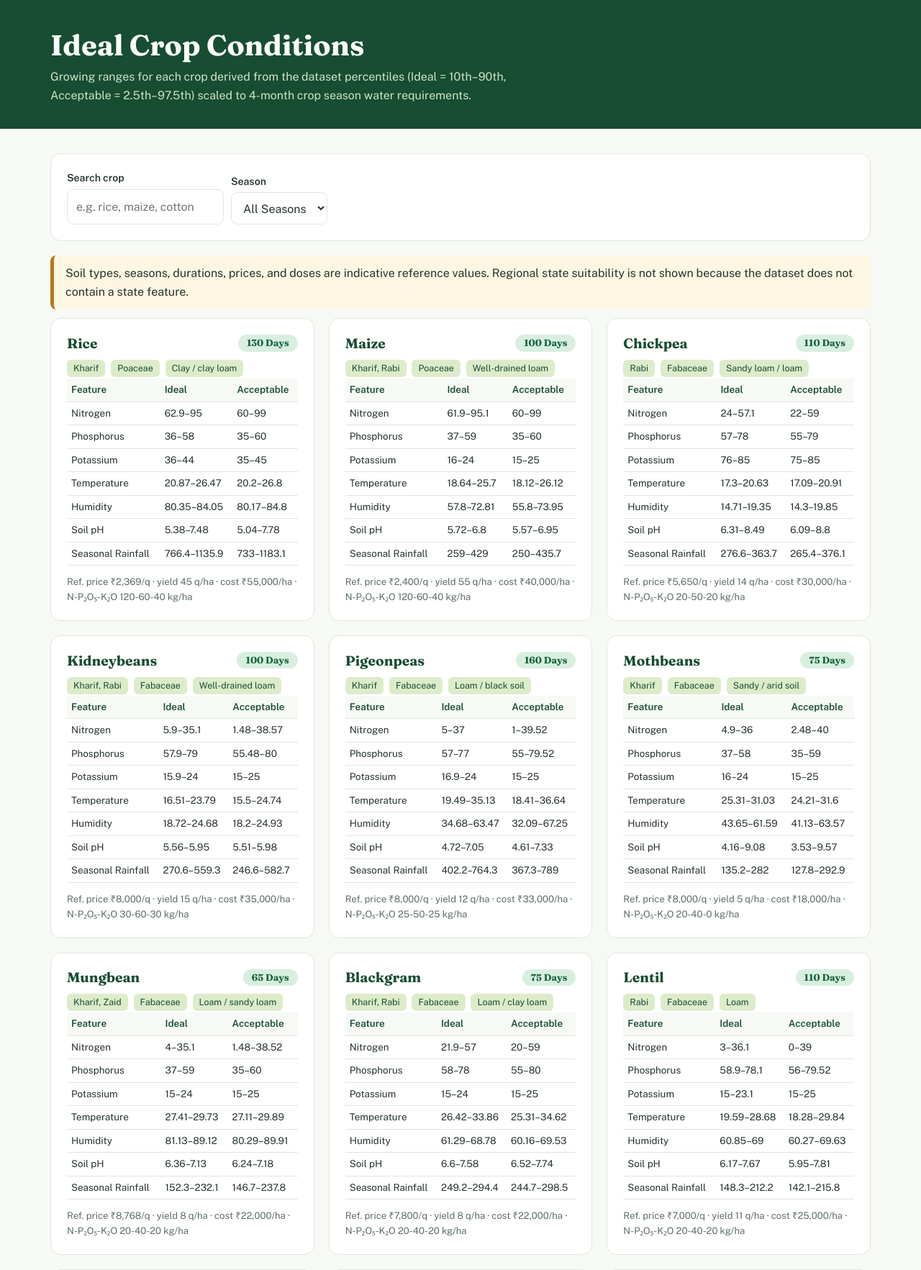
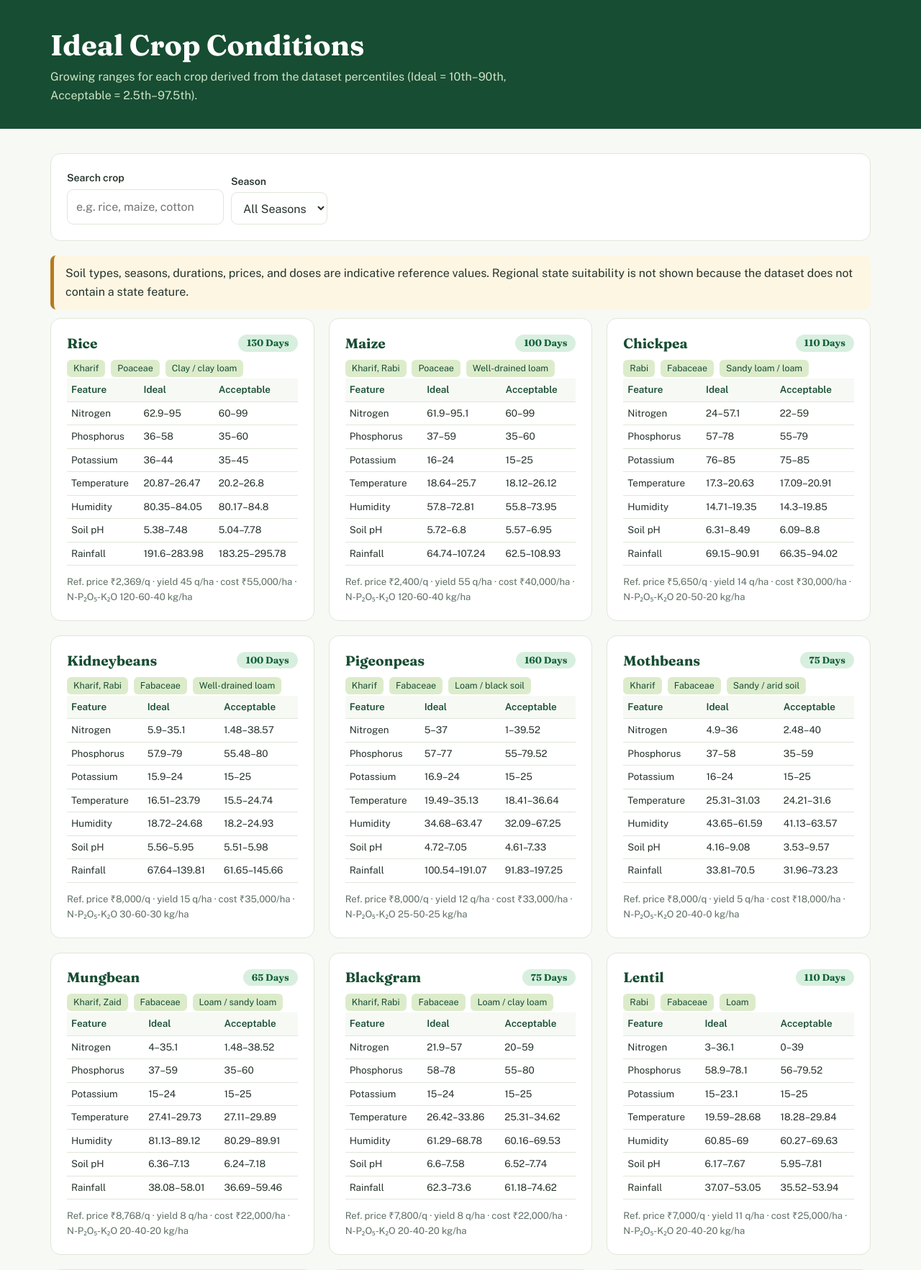
Before and after one commit to kodisushant/Crop-Recommendation-ML-Project, a FastAPI app: page /ideal-conditions in a window 1280 px wide. Shown: the part 65-1830 px from the top of the page at 72% size. Run offline with FastAPI, Linux system fonts and the light colour scheme; parts of the project's set-up code (start-up, migrations or seed data) failed here and were passed over.

Commit message:
fix: restore dataset rainfall ideal ranges and use seasonal rainfall directly without scaling

```diff
--- a/src/crop_advisor/main.py
+++ b/src/crop_advisor/main.py
@@ -30,22 +30,12 @@ API_KEY = os.getenv("DATA_GOV_API_KEY", "")
 RESOURCE = os.getenv("DATA_GOV_RESOURCE_ID", "9ef84268-d588-465a-a308-a864a43d0070")
 REQ_HEADERS = {"User-Agent": "Mozilla/5.0 (Windows NT 10.0; Win64; x64) AppleWebKit/537.36 (KHTML, like Gecko) Chrome/120.0.0.0 Safari/537.36"}
 
-# Scaling factor for agricultural season (India's crop season spans 4 months = 1/3 of year).
-# Scaled ranges match ICAR seasonal water requirements for crops.
-SEASON_FACTOR = 4.0
-
 # ---------- dataset-derived ranges ----------
 RANGES = {}
 for crop, g in DF.groupby("label"):
-    RANGES[crop] = {}
-    for f in FEATURES:
-        factor = SEASON_FACTOR if f == "rainfall" else 1.0
-        RANGES[crop][f] = {
-            "ideal": [round(float(g[f].quantile(.10)) * factor, 1 if f == "rainfall" else 2),
-                      round(float(g[f].quantile(.90)) * factor, 1 if f == "rainfall" else 2)],
-            "acceptable": [round(float(g[f].quantile(.025)) * factor, 1 if f == "rainfall" else 2),
-                          round(float(g[f].quantile(.975)) * factor, 1 if f == "rainfall" else 2)]
-        }
+    RANGES[crop] = {f: {"ideal": [round(float(g[f].quantile(.10)), 2), round(float(g[f].quantile(.90)), 2)],
+                        "acceptable": [round(float(g[f].quantile(.025)), 2), round(float(g[f].quantile(.975)), 2)]}
+                    for f in FEATURES}
 
 
 # ---------- schemas ----------
@@ -56,7 +46,7 @@ class Conditions(BaseModel):
     temperature: float = Field(..., ge=-5, le=55, description="°C")
     humidity: float = Field(..., ge=0, le=100, description="%")
     ph: float = Field(..., ge=0, le=14)
-    rainfall: float = Field(..., ge=0, le=4000, description="Seasonal rainfall in mm (4-month crop season)")
+    rainfall: float = Field(..., ge=0, le=1000, description="Rainfall in mm")
     state: Optional[str] = Field(None, description="Location only - NOT an ML input")
 
 class DistrictLocation(BaseModel):
@@ -366,10 +356,9 @@ def current_weather(latitude: float, longitude: float):
                     break
 
         # Agricultural seasons in India (Kharif, Rabi, Zaid) span 4 months (~120 days).
-        # Seasonal rainfall is 1/3 of annual rainfall (or 4x monthly rainfall).
+        # Seasonal rainfall is 1/3 of annual rainfall.
         seasonal_rainfall = round(annual_rainfall / 3.0, 1)
-        monthly_normalized = seasonal_rainfall / SEASON_FACTOR
-        rainfall_outside_model_range = not (MODEL_RAINFALL_MIN <= monthly_normalized <= MODEL_RAINFALL_MAX)
+        rainfall_outside_model_range = not (MODEL_RAINFALL_MIN <= seasonal_rainfall <= MODEL_RAINFALL_MAX)
         data = {"temperature": float(current["temperature_2m"]),
                 "humidity": float(current["relative_humidity_2m"]),
                 "rainfall": seasonal_rainfall,
@@ -377,7 +366,7 @@ def current_weather(latitude: float, longitude: float):
                 "annual_rainfall": annual_rainfall,
                 "monthly_rainfall": round(annual_rainfall / 12.0, 1),
                 "rainfall_capped": rainfall_outside_model_range,
-                "rainfall_maximum": round(MODEL_RAINFALL_MAX * SEASON_FACTOR, 1),
+                "rainfall_maximum": round(MODEL_RAINFALL_MAX, 1),
                 "rainfall_period_days": 120, "observed_at": current["time"], "source": "Open-Meteo"}
         _weather_cache[key] = {"t": time.time(), "data": data}
         return data
@@ -397,7 +386,7 @@ def crops():
 @app.get("/crops/{crop}", tags=["General"])
 def crop_detail(crop: str):
     crop = need_crop(crop)
-    return {"crop": crop, **C.CROPS[crop], "ranges": RANGES[crop], "ranges_source": "10th–90th (ideal) and 2.5th–97.5th (acceptable) percentiles scaled to 4-month crop season water requirements",
+    return {"crop": crop, **C.CROPS[crop], "ranges": RANGES[crop], "ranges_source": "10th–90th (ideal) and 2.5th–97.5th (acceptable) percentiles from dataset",
             "reference_note": "Seasons, duration, price, yield, cost and soil are indicative reference values; confirm with ICAR / state agricultural university."}
 
 @app.get("/schemes", tags=["General"])
@@ -458,7 +447,7 @@ def evaluate_crop_suitability(crop: str, v: dict, state: Optional[str] = None):
                 soil_dist += 1.0 + abs(x - mid) / span
         elif f == 'humidity' and (lo_i * 0.85 <= x <= hi_i * 1.15):
             st, p = "BORDERLINE", 0.5
-        elif f == 'rainfall' and x >= (40.0 * SEASON_FACTOR):  # Irrigation supplements natural seasonal rainfall (>=160mm)
+        elif f == 'rainfall' and x >= 40.0:  # Irrigation supplements natural rainfall
             st, p = "BORDERLINE", 0.5
         elif f == 'temperature' and (lo_i - 5.0 <= x <= hi_i + 5.0):
             st, p = "BORDERLINE", 0.5
@@ -500,7 +489,7 @@ def evaluate_crop_suitability(crop: str, v: dict, state: Optional[str] = None):
 def recommend_with_agronomics(v: dict, state: Optional[str] = None):
     """Recommends crops by combining machine learning with agronomic land suitability and regional viability."""
     v_ml = dict(v)
-    v_ml["rainfall"] = min(MODEL_RAINFALL_MAX, max(MODEL_RAINFALL_MIN, v["rainfall"] / SEASON_FACTOR))
+    v_ml["rainfall"] = min(MODEL_RAINFALL_MAX, max(MODEL_RAINFALL_MIN, v["rainfall"]))
     ml_res = run_predict(v_ml)
     if ml_res.get("status") == "OUT_OF_RANGE":
         return ml_res
--- a/src/crop_advisor/predictor.py
+++ b/src/crop_advisor/predictor.py
@@ -6,7 +6,7 @@ from pathlib import Path
 BASE = Path(__file__).resolve().parents[2]
 FEATURES = ["N", "P", "K", "temperature", "humidity", "ph", "rainfall"]
 HARD_LIMITS = {"N": (0, 300), "P": (0, 300), "K": (0, 400), "temperature": (-5, 55),
-               "humidity": (0, 100), "ph": (0, 14), "rainfall": (0, 4000)}
+               "humidity": (0, 100), "ph": (0, 14), "rainfall": (0, 1000)}
 RNG = np.random.default_rng(42)
 
 model = joblib.load(BASE / "models/best_model.pkl")
--- a/static/js/script.js
+++ b/static/js/script.js
@@ -82,13 +82,13 @@ const FIELD_DEFINITIONS = {
         step: 0.1
     },
     rainfall: {
-        label: "Seasonal Rainfall",
+        label: "Rainfall",
         unit: "mm",
         min: 0,
-        max: 4000,
+        max: 1000,
         defaultValue: 203,
         icon: "fa-cloud-rain",
-        description: "Seasonal rainfall (crop season)",
+        description: "Rainfall",
         group: "Weather Conditions",
         step: 0.1
     }
@@ -788,7 +788,7 @@ function displayRecommendationResult(result) {
                     <div><b>${result.weather.temperature.toFixed(1)}°C</b><span>Current temperature</span></div>
                     <div><b>${result.weather.humidity.toFixed(0)}%</b><span>Current humidity</span></div>
                     <div><b>${result.weather.annual_rainfall ? result.weather.annual_rainfall.toFixed(1) : result.weather.rainfall.toFixed(1)} mm</b><span>Annual rainfall (365 days)</span></div>
-                    <div><b>${(result.weather.seasonal_rainfall || result.weather.rainfall).toFixed(1)} mm</b><span>Seasonal rainfall (crop season)</span></div>
+                    <div><b>${(result.weather.seasonal_rainfall || result.weather.rainfall).toFixed(1)} mm</b><span>Seasonal rainfall</span></div>
                 </div>
             </div>
         `;
@@ -1071,7 +1071,7 @@ pageControllers.land_check = async function () {
                             </div>
                             <div class="metric">
                                 <span class="metric-val">${result.weather.rainfall} mm</span>
-                                <span class="metric-lbl"><i class="fa-solid fa-cloud-rain"></i> Seasonal Rainfall</span>
+                                <span class="metric-lbl"><i class="fa-solid fa-cloud-rain"></i> Rainfall</span>
                             </div>
                         </div>
                     </div>
--- a/templates/ideal_conditions.html
+++ b/templates/ideal_conditions.html
@@ -7,7 +7,7 @@
 <div class="app-head">
     <div class="wrap">
         <h1>Ideal Crop Conditions</h1>
-        <p>Growing ranges for each crop derived from the dataset percentiles (Ideal = 10th–90th, Acceptable = 2.5th–97.5th) scaled to 4-month crop season water requirements.</p>
+        <p>Growing ranges for each crop derived from the dataset percentiles (Ideal = 10th–90th, Acceptable = 2.5th–97.5th).</p>
     </div>
 </div>
 
--- a/templates/land_check.html
+++ b/templates/land_check.html
@@ -90,7 +90,7 @@
                         <ul id="district-suggestions" class="ac-list" role="listbox" aria-label="District suggestions" hidden></ul>
                     </div>
 
-                    <div class="hint">Type or click to see auto suggestions for State and District. Temperature, humidity, and seasonal rainfall are retrieved automatically when you check suitability.</div>
+                    <div class="hint">Type or click to see auto suggestions for State and District. Temperature, humidity, and rainfall are retrieved automatically when you check suitability.</div>
                 </div>
 
                 <!-- Submit Button -->
--- a/templates/recommendation.html
+++ b/templates/recommendation.html
@@ -95,7 +95,7 @@
                     </div>
 
                     <div class="hint">Type or click to see auto suggestions for State and District. Temperature,
-                        humidity, and seasonal rainfall are retrieved automatically when you recommend.</div>
+                        humidity, and rainfall are retrieved automatically when you recommend.</div>
                 </div>
 
                 <!-- Action Buttons -->
```
